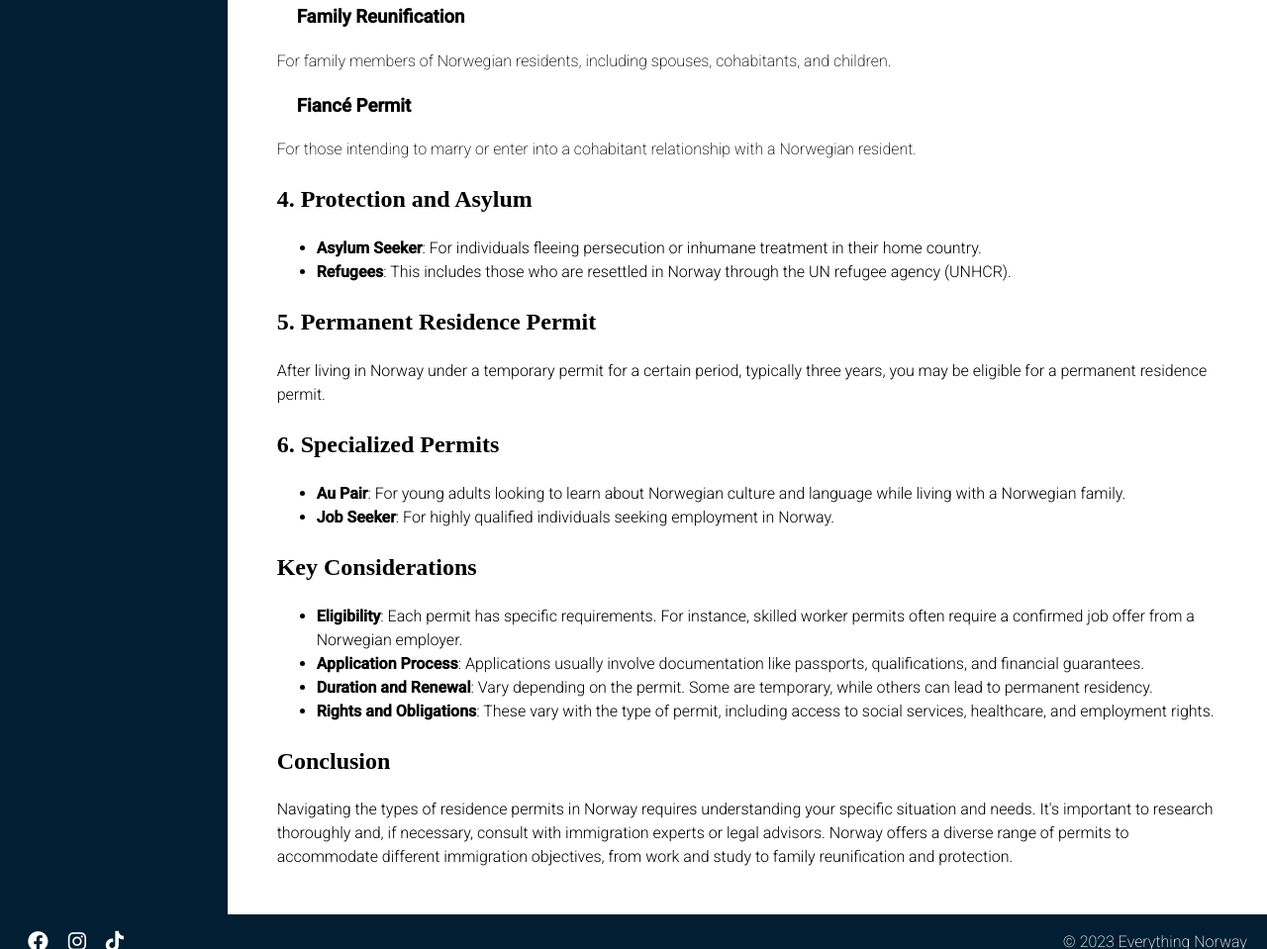
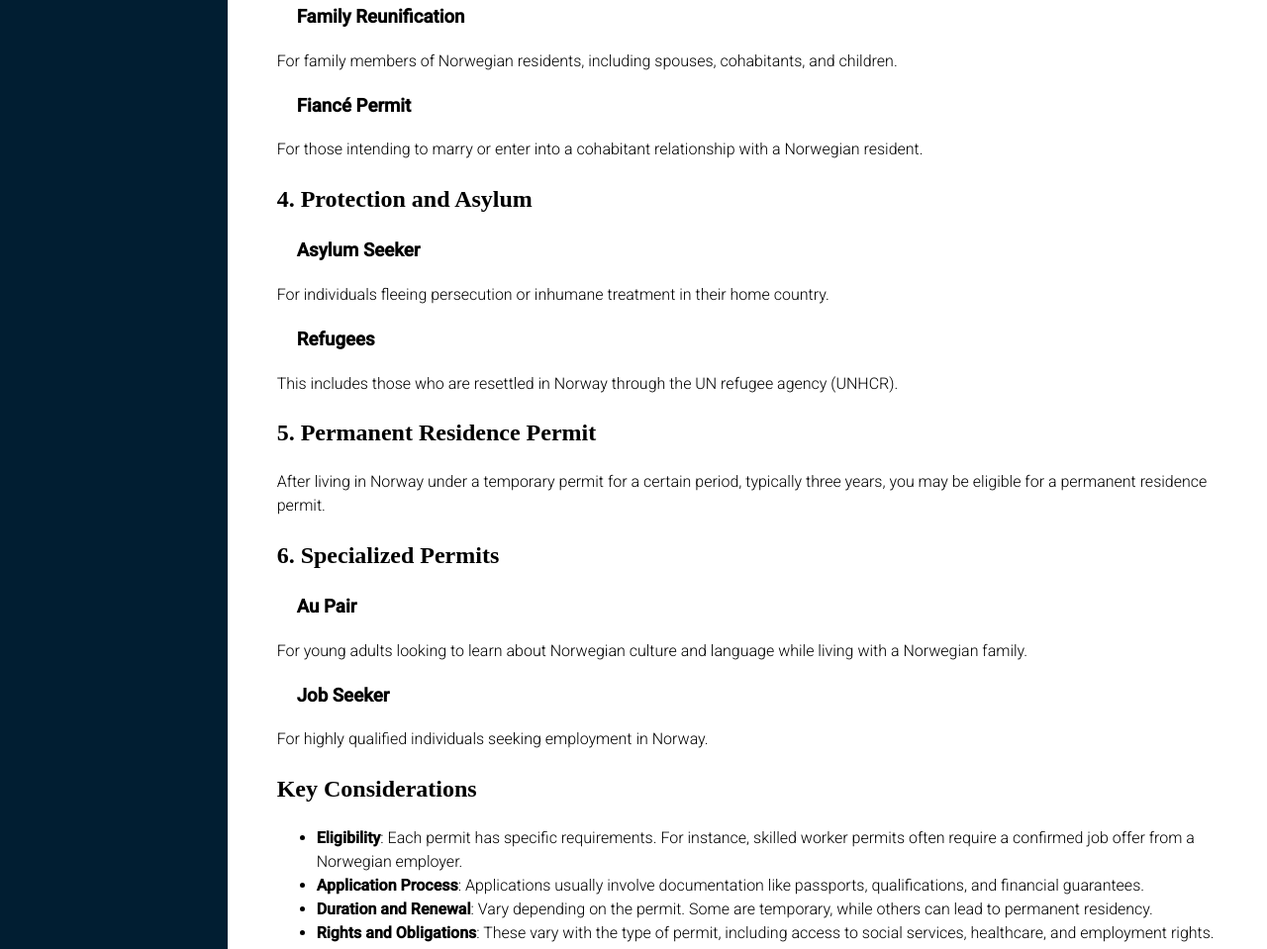
Before and after one commit to evzistara/everything-norway, an Eleventy site: page moving/residence-permit.html in a window 1280 px wide. Shown: the part 1228-2187 px from the top of the page at 99% size. Built offline with nearby package versions, Linux system fonts and the light colour scheme; Eleventy itself is replaced by a stand-in of ours; files that its build step writes are made by us from their sources; a web font is replaced by a local one.

Commit message:
Article update

```diff
--- a/moving/residence-permit.html
+++ b/moving/residence-permit.html
@@ -50,27 +50,30 @@ name: CHOOSING RESIDENCE PERMIT
     </h2>
     <h3 class="article__sub-heading">Family Reunification</h3>
 
-       For family members of Norwegian
-        residents, including spouses, cohabitants, and children.
-        <h3 class="article__sub-heading">Fiancé Permit</h3>
+    <p>
+      For family members of Norwegian residents, including spouses, cohabitants,
+      and children.
+    </p>
+    <h3 class="article__sub-heading">Fiancé Permit</h3>
 
-        For those intending to marry or
-        enter into a cohabitant relationship with a Norwegian resident.
-
+    <p>
+      For those intending to marry or enter into a cohabitant relationship with
+      a Norwegian resident.
+    </p>
 
     <h2 class="article__heading" id="Protection & Asylum">
       4. Protection and Asylum
     </h2>
-    <ul>
-      <li>
-        <strong>Asylum Seeker</strong>: For individuals fleeing persecution or
-        inhumane treatment in their home country.
-      </li>
-      <li>
-        <strong>Refugees</strong>: This includes those who are resettled in
-        Norway through the UN refugee agency (UNHCR).
-      </li>
-    </ul>
+    <h3 class="article__sub-heading">Asylum Seeker</h3>
+    <p>
+      For individuals fleeing persecution or inhumane treatment in their home
+      country.
+    </p>
+    <h3 class="article__sub-heading">Refugees</h3>
+    <p>
+      This includes those who are resettled in Norway through the UN refugee
+      agency (UNHCR).
+    </p>
 
     <h2 class="article__heading" id="Permanent residency">
       5. Permanent Residence Permit
@@ -84,16 +87,13 @@ name: CHOOSING RESIDENCE PERMIT
     <h2 class="article__heading" id="Specialized permits">
       6. Specialized Permits
     </h2>
-    <ul>
-      <li>
-        <strong>Au Pair</strong>: For young adults looking to learn about
-        Norwegian culture and language while living with a Norwegian family.
-      </li>
-      <li>
-        <strong>Job Seeker</strong>: For highly qualified individuals seeking
-        employment in Norway.
-      </li>
-    </ul>
+    <h3 class="article__sub-heading">Au Pair</h3>
+    <p>
+      For young adults looking to learn about Norwegian culture and language
+      while living with a Norwegian family.
+    </p>
+    <h3 class="article__sub-heading">Job Seeker</h3>
+    <p>For highly qualified individuals seeking employment in Norway.</p>
 
     <h2 class="article__heading" id="Consideration">Key Considerations</h2>
     <ul>
```
